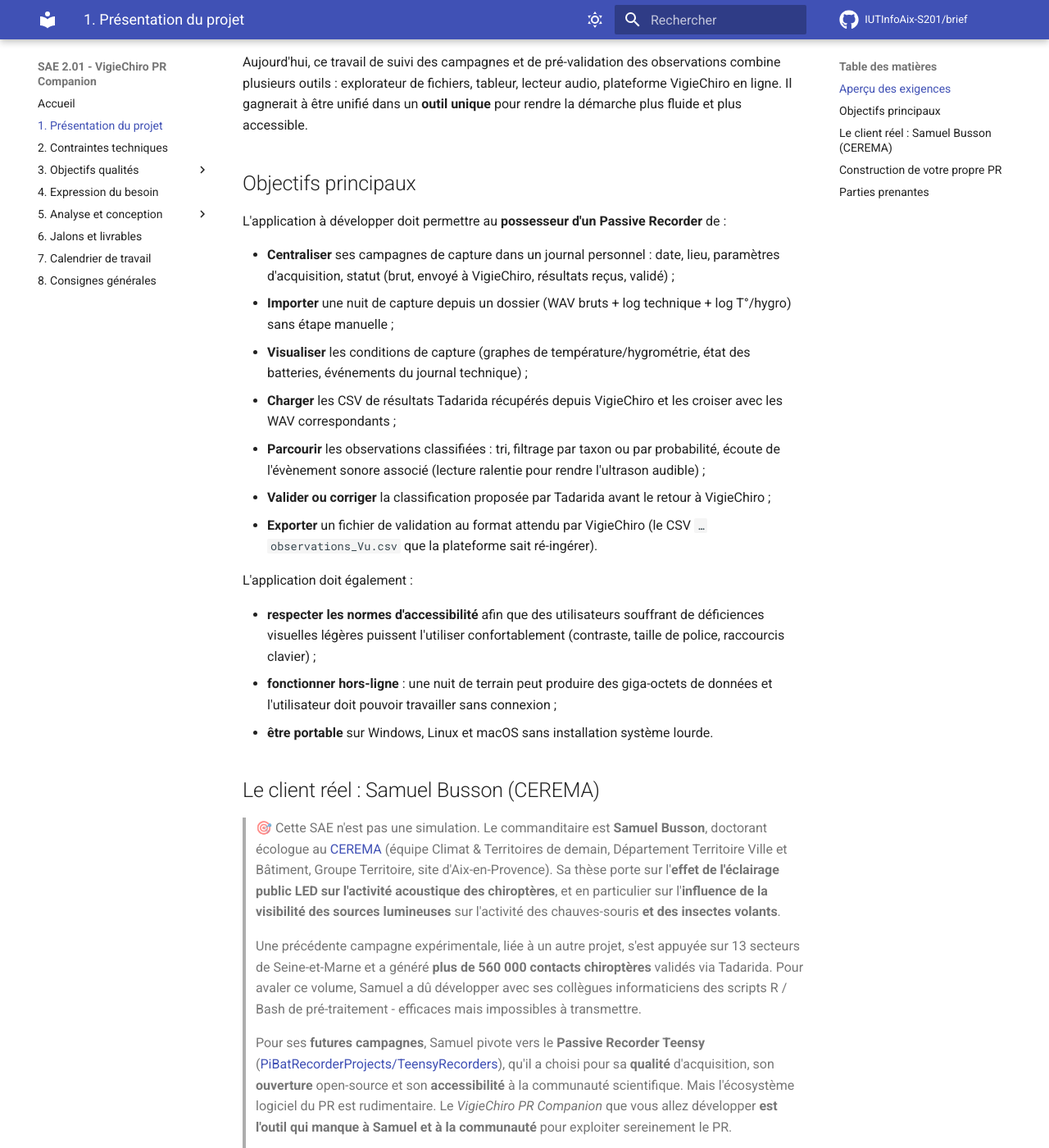
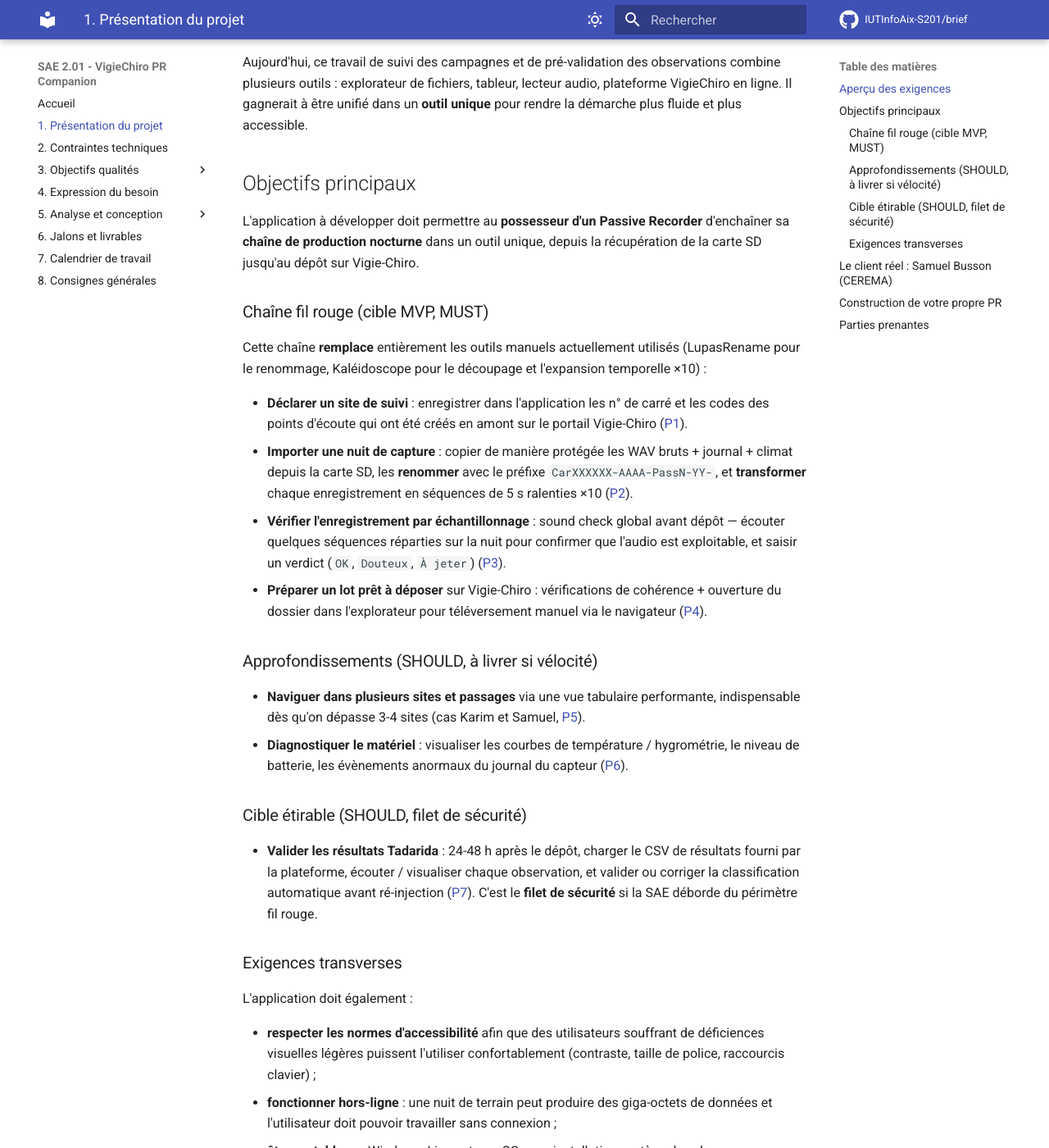
Before and after one commit to IUTInfoAix-S201/brief, an MkDocs documentation site: the page built from docs/Présentation du projet.md, in a window 1280 px wide and 1400 px high, scrolled down 804 px. Shown: the whole window at 82% size. Built offline with MkDocs 1.6.1 and Material for MkDocs 9.7.7, drawn with Linux system fonts in a browser that asks for light colours; comment, search, counter and statistics services are not loaded; some of the changed text lies outside the part shown.

Commit message:
docs(présentation): recentre les objectifs sur la chaîne fil rouge
L'ancienne liste d'objectifs principaux était biaisée vers la chaîne
de validation Tadarida (parcourir observations, valider/corriger,
exporter Vu.csv) qui est devenue une cible étirable depuis la refonte
conceptuelle. Le centre de gravité du MVP est désormais la chaîne fil
rouge P1 → P4 (Déclarer site / Importer nuit / Vérifier enregistrement /
Préparer lot) qui remplace LupasRename + Kaléidoscope.

Réorganisation en 4 sections :

1. Chaîne fil rouge (MVP MUST) : les 4 parcours qui remplacent les
   outils manuels actuels, avec liens vers P1-P4.
2. Approfondissements (SHOULD) : Navigation multi-sites (P5) et
   diagnostic matériel (P6), à livrer si vélocité.
3. Cible étirable (SHOULD) : Validation Tadarida (P7), filet de
   sécurité si la SAE déborde du fil rouge.
4. Exigences transverses : accessibilité, hors-ligne, portabilité
   (inchangées).

Pointeur explicite vers Périmètre MVP pour l'arbitrage MoSCoW détaillé
par story.

```diff
--- a/docs/Présentation du projet.md
+++ b/docs/Présentation du projet.md
@@ -12,21 +12,35 @@ Aujourd'hui, ce travail de suivi des campagnes et de pré-validation des observa
 
 ## Objectifs principaux
 
-L'application à développer doit permettre au **possesseur d'un Passive Recorder** de :
+L'application à développer doit permettre au **possesseur d'un Passive Recorder** d'enchaîner sa **chaîne de production nocturne** dans un outil unique, depuis la récupération de la carte SD jusqu'au dépôt sur Vigie-Chiro.
 
-- **Centraliser** ses campagnes de capture dans un journal personnel : date, lieu, paramètres d'acquisition, statut (brut, envoyé à VigieChiro, résultats reçus, validé) ;
-- **Importer** une nuit de capture depuis un dossier (WAV bruts + log technique + log T°/hygro) sans étape manuelle ;
-- **Visualiser** les conditions de capture (graphes de température/hygrométrie, état des batteries, événements du journal technique) ;
-- **Charger** les CSV de résultats Tadarida récupérés depuis VigieChiro et les croiser avec les WAV correspondants ;
-- **Parcourir** les observations classifiées : tri, filtrage par taxon ou par probabilité, écoute de l'évènement sonore associé (lecture ralentie pour rendre l'ultrason audible) ;
-- **Valider ou corriger** la classification proposée par Tadarida avant le retour à VigieChiro ;
-- **Exporter** un fichier de validation au format attendu par VigieChiro (le CSV `…observations_Vu.csv` que la plateforme sait ré-ingérer).
+### Chaîne fil rouge (cible MVP, MUST)
+
+Cette chaîne **remplace** entièrement les outils manuels actuellement utilisés (LupasRename pour le renommage, Kaléidoscope pour le découpage et l'expansion temporelle ×10) :
+
+- **Déclarer un site de suivi** : enregistrer dans l'application les n° de carré et les codes des points d'écoute qui ont été créés en amont sur le portail Vigie-Chiro ([P1](Analyse%20et%20conception/Parcours%20utilisateurs/P1%20-%20Déclarer%20un%20site%20de%20suivi.md)).
+- **Importer une nuit de capture** : copier de manière protégée les WAV bruts + journal + climat depuis la carte SD, les **renommer** avec le préfixe `CarXXXXXX-AAAA-PassN-YY-`, et **transformer** chaque enregistrement en séquences de 5 s ralenties ×10 ([P2](Analyse%20et%20conception/Parcours%20utilisateurs/P2%20-%20Importer%20une%20nuit%20de%20capture.md)).
+- **Vérifier l'enregistrement par échantillonnage** : sound check global avant dépôt — écouter quelques séquences réparties sur la nuit pour confirmer que l'audio est exploitable, et saisir un verdict (`OK`, `Douteux`, `À jeter`) ([P3](Analyse%20et%20conception/Parcours%20utilisateurs/P3%20-%20Vérifier%20l%27enregistrement%20par%20échantillonnage.md)).
+- **Préparer un lot prêt à déposer** sur Vigie-Chiro : vérifications de cohérence + ouverture du dossier dans l'explorateur pour téléversement manuel via le navigateur ([P4](Analyse%20et%20conception/Parcours%20utilisateurs/P4%20-%20Préparer%20un%20lot%20prêt%20à%20déposer.md)).
+
+### Approfondissements (SHOULD, à livrer si vélocité)
+
+- **Naviguer dans plusieurs sites et passages** via une vue tabulaire performante, indispensable dès qu'on dépasse 3-4 sites (cas Karim et Samuel, [P5](Analyse%20et%20conception/Parcours%20utilisateurs/P5%20-%20Naviguer%20dans%20plusieurs%20sites%20et%20passages.md)).
+- **Diagnostiquer le matériel** : visualiser les courbes de température / hygrométrie, le niveau de batterie, les évènements anormaux du journal du capteur ([P6](Analyse%20et%20conception/Parcours%20utilisateurs/P6%20-%20Diagnostiquer%20le%20matériel.md)).
+
+### Cible étirable (SHOULD, filet de sécurité)
+
+- **Valider les résultats Tadarida** : 24-48 h après le dépôt, charger le CSV de résultats fourni par la plateforme, écouter / visualiser chaque observation, et valider ou corriger la classification automatique avant ré-injection ([P7](Analyse%20et%20conception/Parcours%20utilisateurs/P7%20-%20Valider%20les%20résultats%20Tadarida.md)). C'est le **filet de sécurité** si la SAE déborde du périmètre fil rouge.
+
+### Exigences transverses
 
 L'application doit également :
 
 - **respecter les normes d'accessibilité** afin que des utilisateurs souffrant de déficiences visuelles légères puissent l'utiliser confortablement (contraste, taille de police, raccourcis clavier) ;
 - **fonctionner hors-ligne** : une nuit de terrain peut produire des giga-octets de données et l'utilisateur doit pouvoir travailler sans connexion ;
 - **être portable** sur Windows, Linux et macOS sans installation système lourde.
+
+> Le détail complet du périmètre, avec arbitrage MoSCoW par story, est dans le [Périmètre MVP](Analyse%20et%20conception/Périmètre%20MVP.md).
 
 ## Le client réel : Samuel Busson (CEREMA)
 
```
